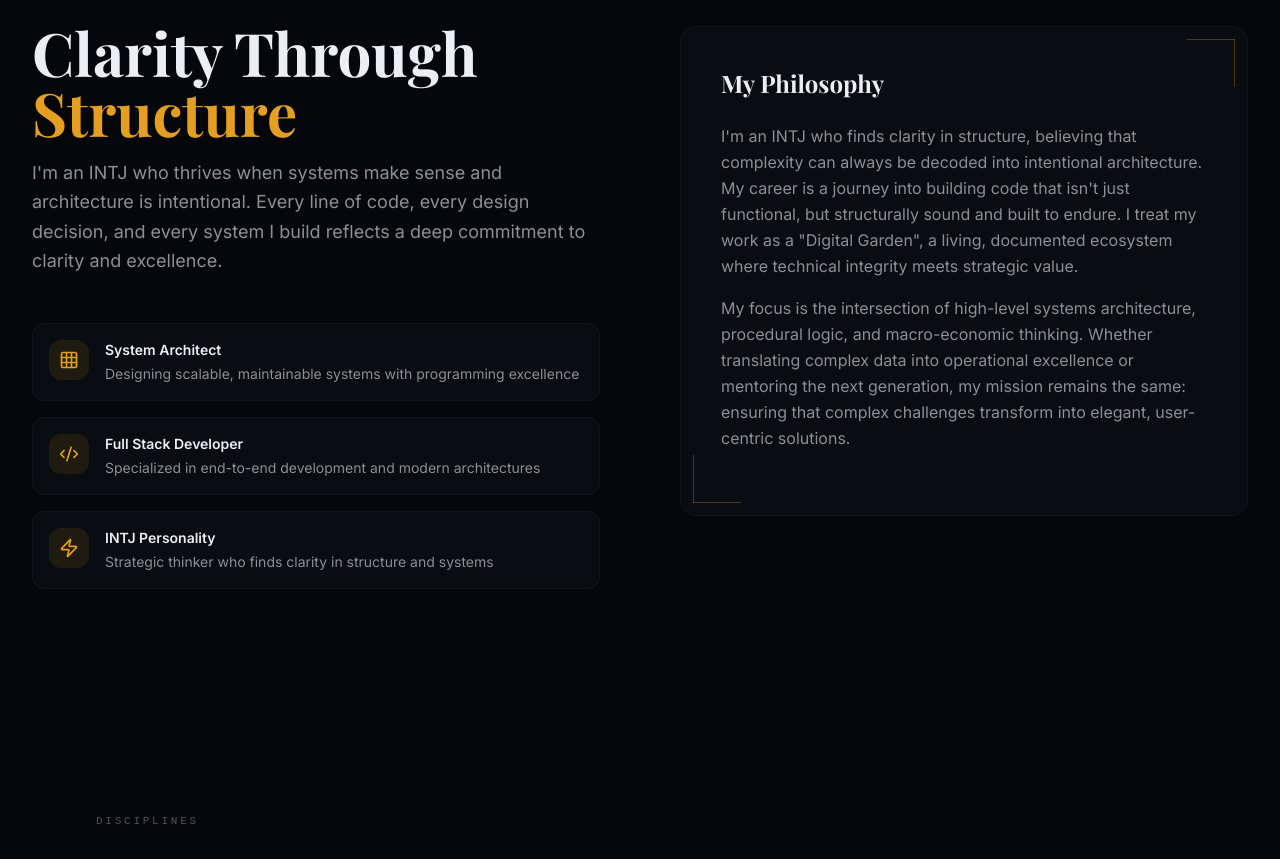
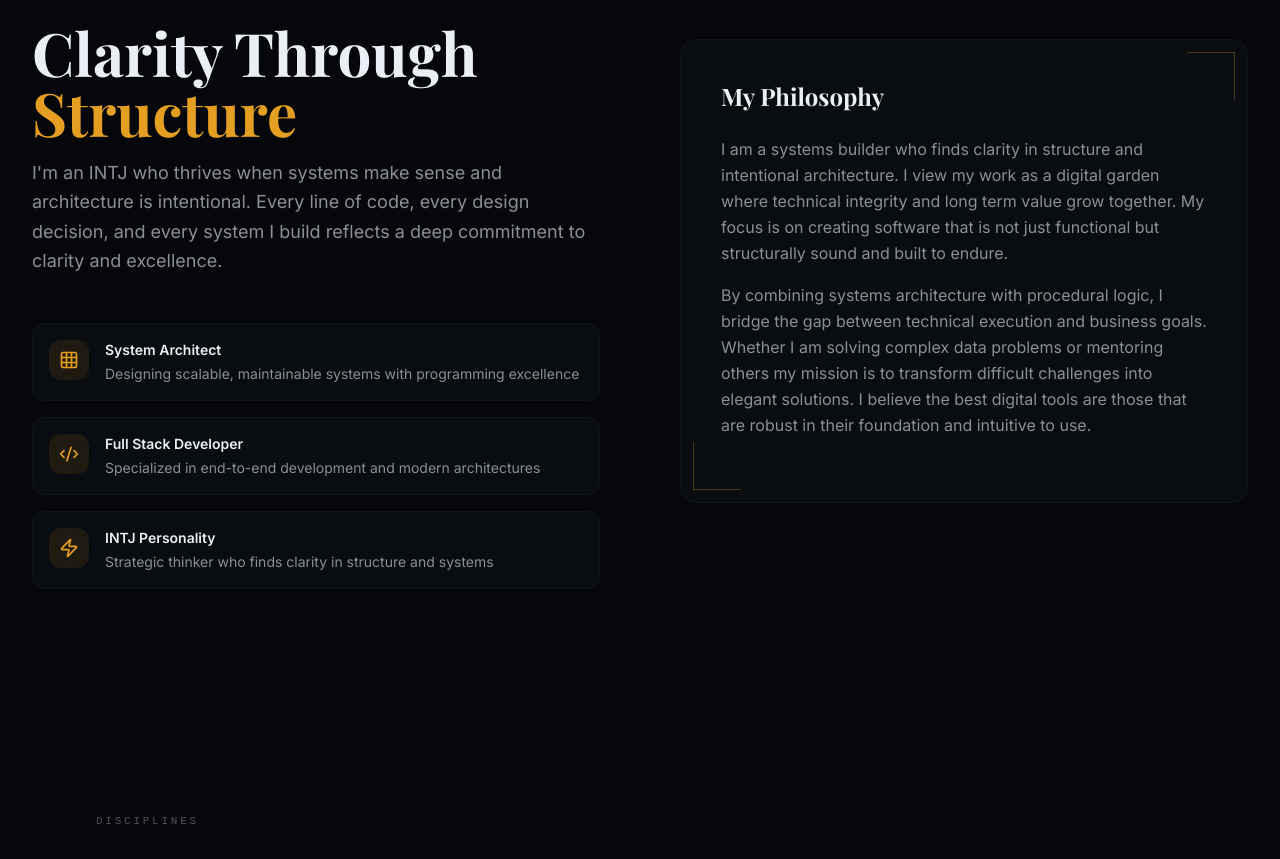
Before and after one commit to Earthen8/EarthenHub, a Next.js app in the folder frontend/: page / in a window 1280 px wide. Shown: the part 960-1819 px from the top of the page. Built offline with nearby package versions, Linux system fonts and the light colour scheme; a web font is replaced by a local one.

Commit message:
fix: update about-section

```diff
--- a/frontend/src/components/about-section.tsx
+++ b/frontend/src/components/about-section.tsx
@@ -129,15 +129,14 @@ export function AboutSection() {
 
               <div className="space-y-4 text-muted-foreground leading-relaxed">
                 <p>
-                  I&apos;m an INTJ who finds clarity in structure, believing that complexity can always be decoded into intentional architecture.
-                  My career is a journey into building code that isn&apos;t just functional, but structurally sound and built to endure.
-                  I treat my work as a &quot;Digital Garden&quot;, a living, documented ecosystem where technical integrity meets strategic value.
+                  I am a systems builder who finds clarity in structure and intentional architecture.
+                  I view my work as a digital garden where technical integrity and long term value grow together.
+                  My focus is on creating software that is not just functional but structurally sound and built to endure.
                 </p>
-
                 <p>
-                  My focus is the intersection of high-level systems architecture, procedural logic,
-                  and macro-economic thinking. Whether translating complex data into operational excellence or mentoring the next generation,
-                  my mission remains the same: ensuring that complex challenges transform into elegant, user-centric solutions.
+                  By combining systems architecture with procedural logic, I bridge the gap between technical execution and business goals.
+                  Whether I am solving complex data problems or mentoring others my mission is to transform difficult challenges into elegant solutions.
+                  I believe the best digital tools are those that are robust in their foundation and intuitive to use.
                 </p>
               </div>
 
```
